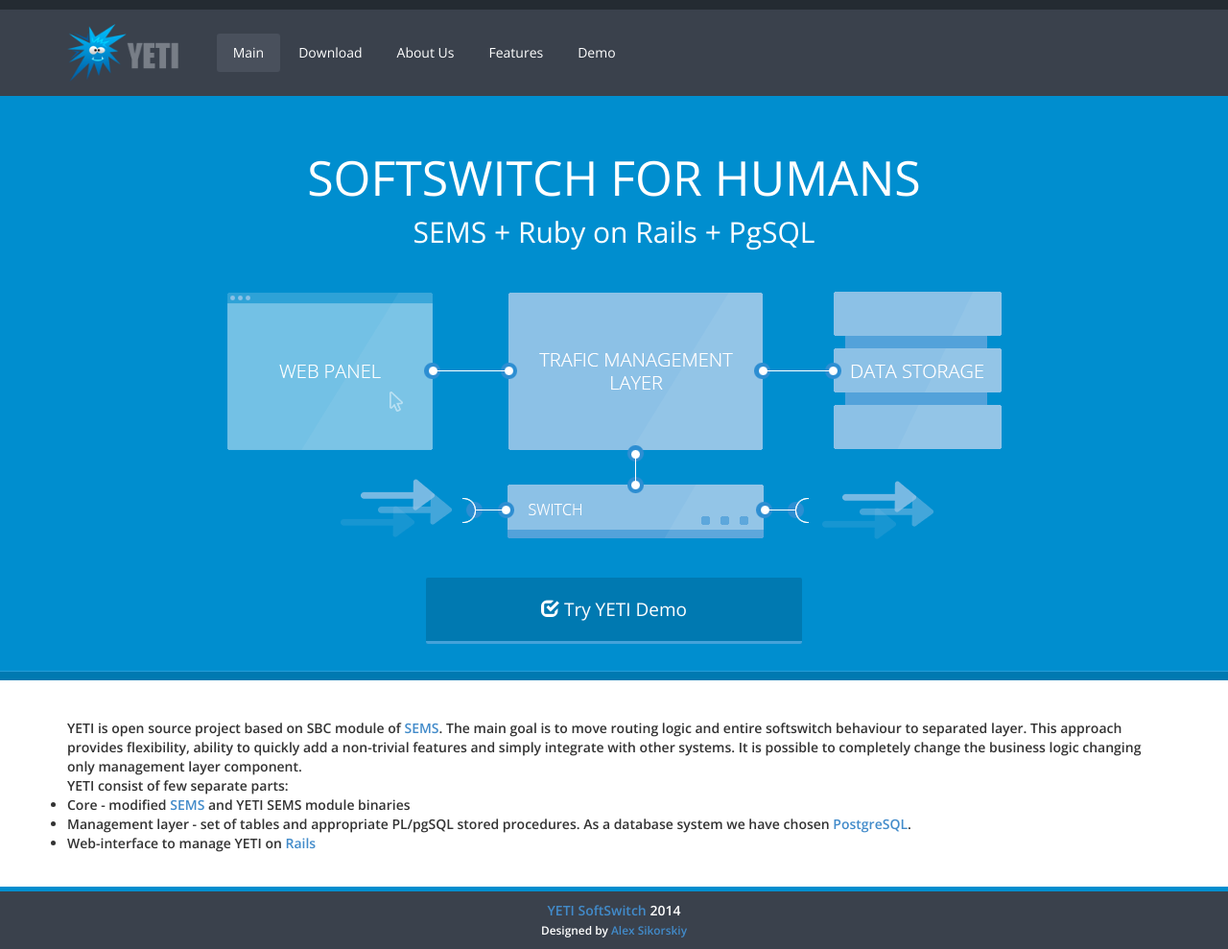
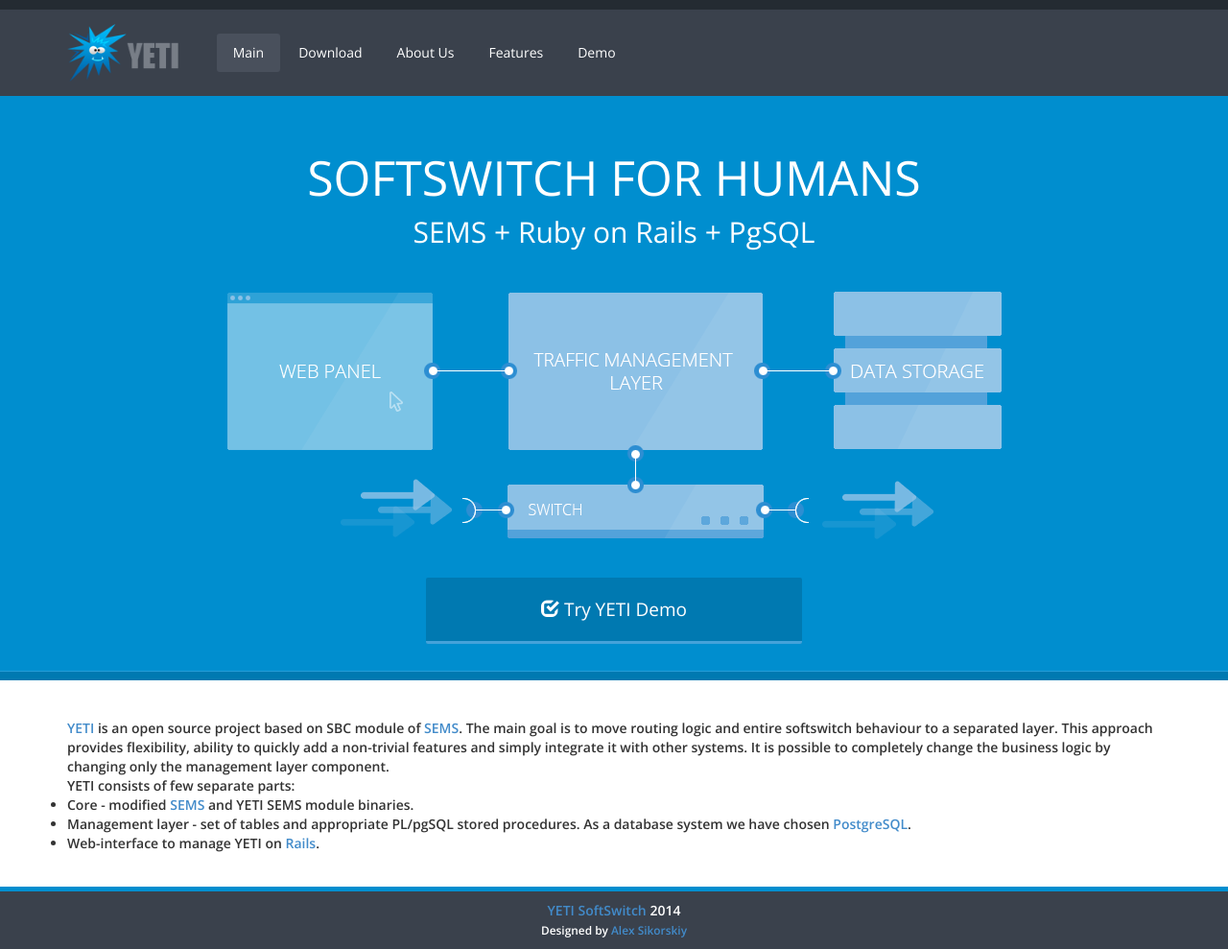
Before and after one commit to yeti-switch/yeti-switch.github.io, a Jekyll site: the page built from index.html, in a window 1280 px wide. Shown: the whole page at 96% size. Built offline with Jekyll 4.4.1, drawn with Linux system fonts in a browser that asks for light colours; Markdown is read by kramdown in place of the engine named in the settings.

Commit message:
typos fixes

```diff
--- a/index.html
+++ b/index.html
@@ -3,14 +3,14 @@
 title: YETI - VOIP for humans
 ---
 <div id="about-yeti">
-<strong>YETI</a> is <strong>open source</strong> project based on SBC module of <a target="_blank"  rel="nofollow" href="http://www.iptel.org/sems">SEMS</a>.
-The main goal is to move <strong>routing logic and entire softswitch behaviour to separated layer</strong>.
-This approach provides  flexibility, ability to quickly add a non-trivial features and simply integrate with other systems.
-It is possible to completely change the business logic changing only management layer component.
+<strong><a href="/#about-yeti">YETI</a> <strong> is an open source</strong> project based on SBC module of <a target="_blank"  rel="nofollow" href="http://www.iptel.org/sems">SEMS</a>.
+The main goal is to move <strong>routing logic and entire softswitch behaviour to a separated layer</strong>.
+This approach provides flexibility, ability to quickly add a non-trivial features and simply integrate it with other systems.
+It is possible to completely change the business logic by changing only the management layer component.
 </div>
-<strong>YETI</strong> consist of few separate parts:
+<strong>YETI</strong> consists of few separate parts:
 <ul>
-	<li>Core - modified <a target="_blank"  rel="nofollow" href="http://www.iptel.org/sems">SEMS</a> and YETI SEMS module binaries</li>
+	<li>Core - modified <a target="_blank"  rel="nofollow" href="http://www.iptel.org/sems">SEMS</a> and YETI SEMS module binaries.</li>
 	<li>Management layer - set of tables and appropriate PL/pgSQL stored procedures. As a database system we have chosen <a rel="nofollow" href="http://www.postgresql.org/">PostgreSQL</a>.</li>
-	<li>Web-interface to manage YETI on <a target="_blank" rel="nofollow" href="http://rubyonrails.org/">Rails</a></li>
+	<li>Web-interface to manage YETI on <a target="_blank" rel="nofollow" href="http://rubyonrails.org/">Rails</a>.</li>
 </ul>
```
Also changed, not shown: img/m_img.png.
